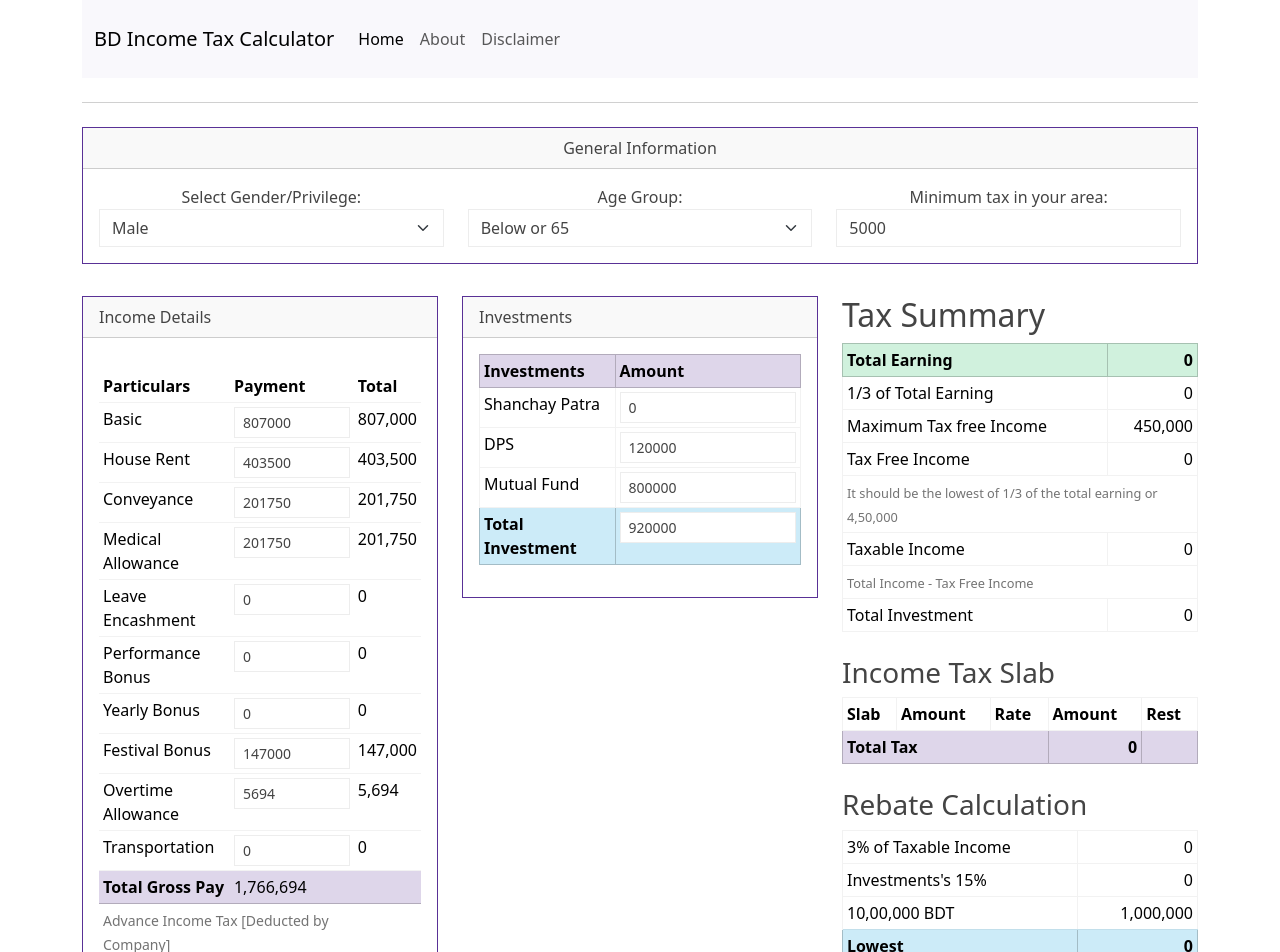
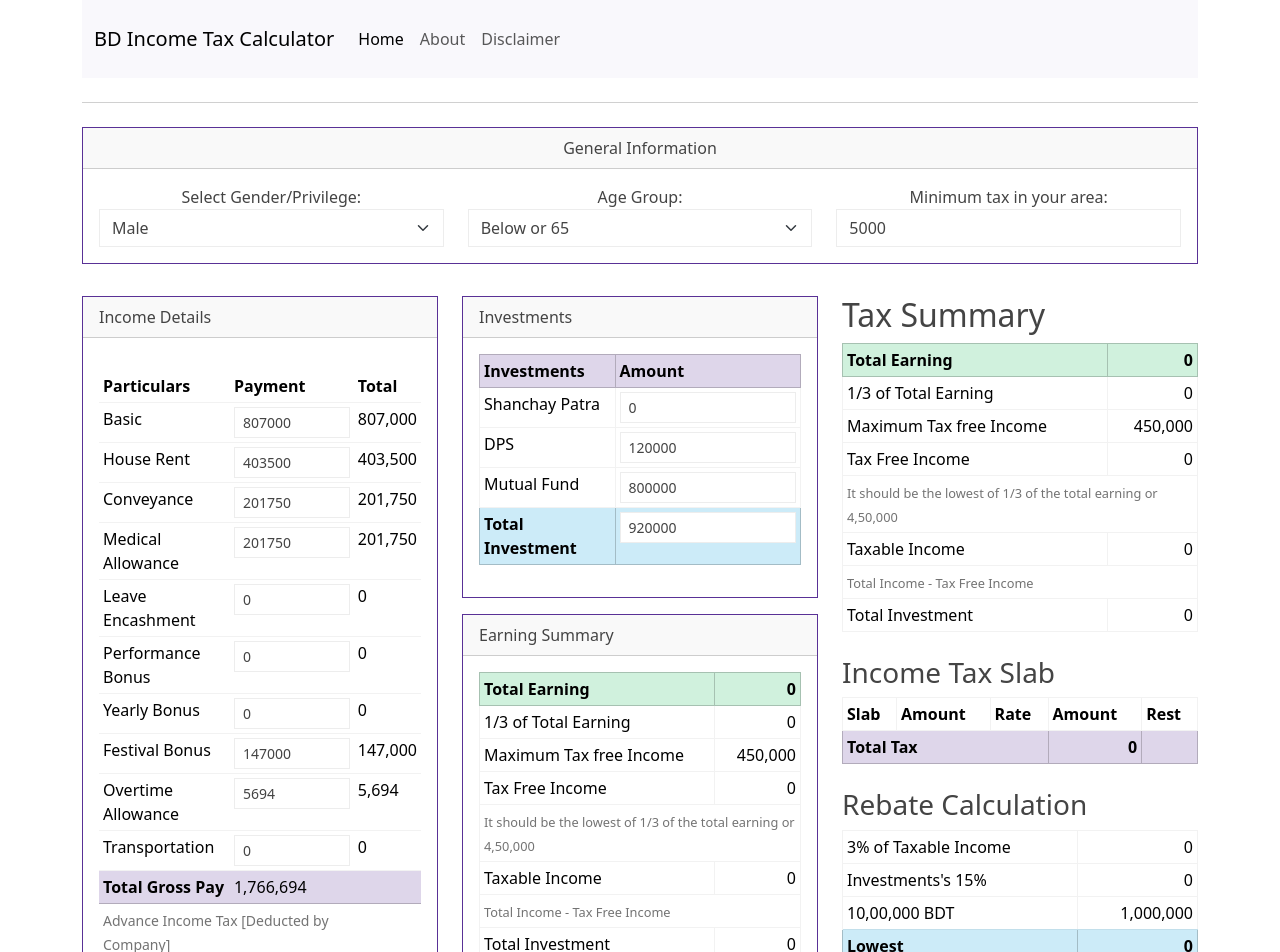
Before and after one commit to shafikshaon/bd-income-tax-calculator, a Vue app: page / in a window 1280 px wide. Shown: the top 952 px of the page. Built offline with nearby package versions, Linux system fonts and the light colour scheme.

Commit message:
The Earning Summary Component Add

```diff
--- a/src/App.vue
+++ b/src/App.vue
@@ -7,6 +7,8 @@ import TheIncomeTable from "@/components/TheIncomeTable.vue";
 import TheInvestmentTable from "@/components/TheInvestmentTable.vue";
 import TheTaxCalculationSummary from "@/components/TheTaxCalculationSummary.vue";
 import TheGeneralInfo from "@/components/TheGeneralInfo.vue";
+import TheIncomeInvestmentSummary from "@/components/TheEarningSummary.vue";
+import TheEarningSummary from "@/components/TheEarningSummary.vue";
 
 const totalGrossPay = ref(0)
 const totalInvestment = ref(0)
@@ -43,6 +45,12 @@ const updateTotalInvestment = (newValue) => {
         </div>
         <div class="col-4">
           <the-investment-table @update:totalInvestment="updateTotalInvestment"/>
+
+          <the-earning-summary
+              :gender="gender"
+              :totalGrossPay="totalGrossPay"
+              :totalInvestment="totalInvestment"
+          />
         </div>
         <div class="col-4">
           <the-tax-calculation-summary
--- /dev/null
+++ b/src/components/TheEarningSummary.vue
@@ -0,0 +1,103 @@
+<script setup>
+import {ref, computed} from 'vue'
+
+const props = defineProps({
+  totalGrossPay: {
+    type: Number,
+    required: true
+  },
+  totalInvestment: {
+    type: Number,
+    required: true
+  },
+  gender: {
+    type: String,
+    required: true
+  }
+})
+
+const oneThirdOfTotalEarning = computed(() => Math.floor(props.totalGrossPay / 3))
+const maxTaxFreeIncome = 450000
+const taxFreeIncome = computed(() => Math.min(oneThirdOfTotalEarning.value, maxTaxFreeIncome))
+const taxableIncome = computed(() => props.totalGrossPay - taxFreeIncome.value)
+
+const formatNumber = (num) => num.toLocaleString()
+</script>
+
+<template>
+  <div class="card border-primary mb-3">
+    <div class="card-header">Earning Summary</div>
+    <div class="card-body">
+      <div class="row">
+        <div class="tax-calculation-summary">
+          <table class="table table-sm table-bordered">
+            <tbody>
+            <tr class="table-success">
+              <td><strong>Total Earning</strong></td>
+              <td class="text-end"><strong>{{ formatNumber(props.totalGrossPay) }}</strong></td>
+            </tr>
+            <tr>
+              <td>1/3 of Total Earning</td>
+              <td class="text-end">{{ formatNumber(oneThirdOfTotalEarning) }}</td>
+            </tr>
+            <tr>
+              <td>Maximum Tax free Income</td>
+              <td class="text-end">{{ formatNumber(maxTaxFreeIncome) }}</td>
+            </tr>
+            <tr>
+              <td>Tax Free Income</td>
+              <td class="text-end">{{ formatNumber(taxFreeIncome) }}</td>
+            </tr>
+            <tr>
+              <td colspan="2">
+                <small class="text-muted">It should be the lowest of 1/3 of the total earning or 4,50,000</small>
+              </td>
+            </tr>
+            <tr>
+              <td>Taxable Income</td>
+              <td class="text-end">{{ formatNumber(taxableIncome) }}</td>
+            </tr>
+            <tr>
+              <td colspan="2">
+                <small class="text-muted">Total Income - Tax Free Income</small>
+              </td>
+            </tr>
+            <tr>
+              <td>Total Investment</td>
+              <td class="text-end">{{ formatNumber(props.totalInvestment) }}</td>
+            </tr>
+            </tbody>
+          </table>
+        </div>
+      </div>
+    </div>
+  </div>
+</template>
+
+<style scoped>
+.tax-calculation-summary {
+  max-width: 600px;
+  margin: 0 auto;
+}
+
+.table {
+  margin-bottom: 0.5rem;
+}
+
+td {
+  padding: 0.25rem 0.5rem;
+}
+
+.text-end {
+  text-align: right;
+}
+
+.table-success {
+  background-color: #28a745;
+  color: white;
+}
+
+.text-muted {
+  font-size: 0.8em;
+}
+</style>
```
